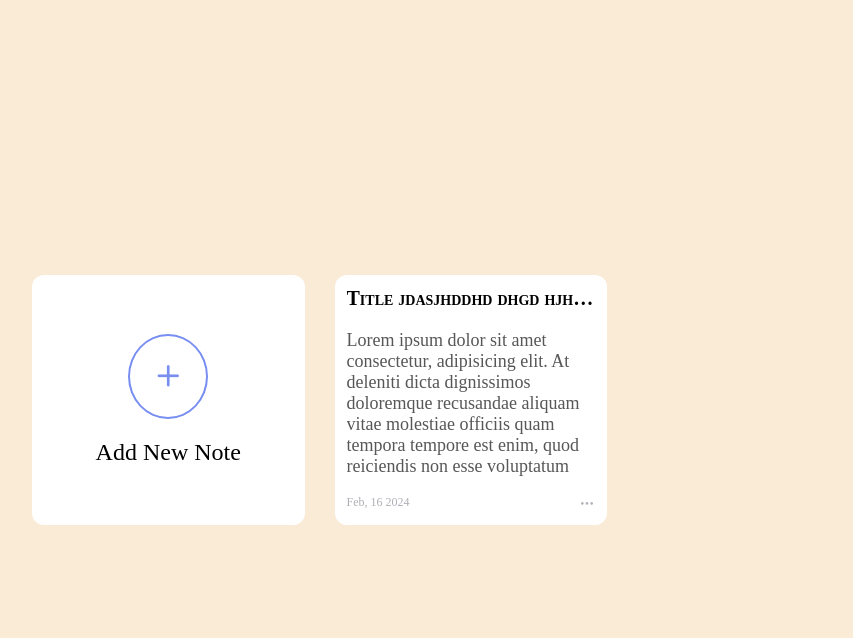
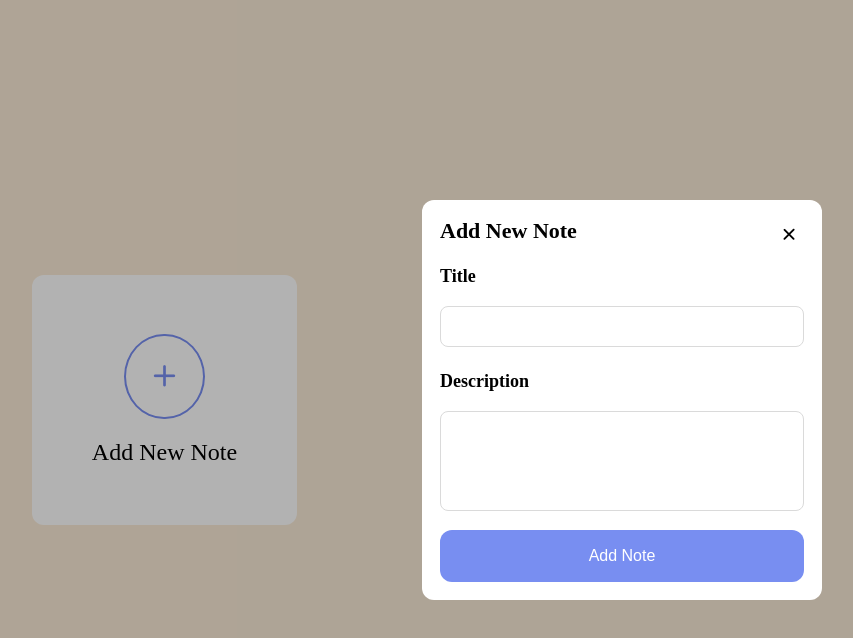
Before and after one commit to MK884/JsTutorials, a plain HTML site: page MakeNotes/index.html in a window 1280 px wide. Both pictures are taken after a click on the item "Add New Note". Shown: the whole page, without its empty margins (18-871 px from the left). Drawn offline with nearby package versions, Linux system fonts and the light colour scheme.

Commit message:
Sticky Notes

```diff
--- a/MakeNotes/index.html
+++ b/MakeNotes/index.html
@@ -1,13 +1,32 @@
 <!DOCTYPE html>
 <html lang="en">
   <head>
-    <meta charset="UTF-8">
-    <meta name="viewport" content="width=device-width, initial-scale=1.0">
+    <meta charset="UTF-8" />
+    <meta name="viewport" content="width=device-width, initial-scale=1.0" />
     <title>Make Your Sticky Notes</title>
-    <link rel="stylesheet" href="style.css">
+    <link rel="stylesheet" href="style.css" />
     <link rel="stylesheet" href="https://unicons.iconscout.com/release/v4.0.0/css/line.css">
   </head>
   <body>
+    <div class="popup-box">
+      <div class="popup">
+        <header>
+          <h4>Add New Note</h4>
+          <i class="uil uil-times"></i>
+        </header>
+        <ul class="content">
+          <li class="title">
+            <p>Title</p>
+            <input type="text" />
+          </li>
+          <li class="desc">
+            <p>Description</p>
+            <textarea name="" id=""></textarea>
+          </li>
+        </ul>
+        <button>Add Note</button>
+      </div>
+    </div>
     <div class="wrapper">
       <li class="add box">
         <div class="icon">
@@ -15,22 +34,6 @@
         </div>
         <p>Add New Note</p>
       </li>
-        <li class="note box">
-            <div class="details">
-                <h4 class="title">Title jdasjhddhd dhgd hjhdahdh hhdhhd </h4>
-                <div class="desc">
-                    <p>
-
-                        Lorem ipsum dolor sit amet consectetur, adipisicing elit. At deleniti dicta dignissimos doloremque recusandae aliquam vitae molestiae officiis quam tempora tempore est enim, quod reiciendis non esse voluptatum rerum saepe.
-                        Lorem ipsum dolor sit amet consectetur, adipisicing elit. At deleniti dicta dignissimos doloremque recusandae aliquam vitae molestiae officiis quam tempora tempore est enim, quod reiciendis non esse voluptatum rerum saepe.
-                    </p>
-                </div>
-            </div>
-            <div class="bottom">
-                <span>Feb, 16 2024</span>
-                <div class="setting"><i class="uil uil-ellipsis-h"></i></div>
-            </div>
-        </li>
     </div>
     <script src="script.js"></script>
   </body>
--- a/MakeNotes/script.js
+++ b/MakeNotes/script.js
@@ -0,0 +1,122 @@
+let allBoxes = document.querySelectorAll(".box"),
+  addBox = document.querySelector(".wrapper .add"),
+  popupBox = document.querySelector(".popup-box"),
+  titleTag = popupBox.querySelector("header h4"),
+  addBtn = popupBox.querySelector("button"),
+  descTag = popupBox.querySelector(".desc p"),
+  descTxt = popupBox.querySelector(".desc textarea"),
+  titleTxt = popupBox.querySelector(".title input"),
+  closeIcon = popupBox.querySelector(".popup header i");
+
+const notes = JSON.parse(localStorage.getItem("notes") || "[]");
+let isUpdate = false;
+let updateId;
+const months = [
+  "Jan,",
+  "Feb,",
+  "Mar,",
+  "Apr,",
+  "May,",
+  "Jun,",
+  "Jul,",
+  "Aug,",
+  "Sep,",
+  "Oct,",
+  "Nov,",
+  "Dec,",
+];
+
+const closePopup = () => {
+  isUpdate = false;
+  titleTxt.value = descTxt.value = "";
+  popupBox.classList.remove("show");
+};
+
+closeIcon.addEventListener("click", () => {
+  closePopup();
+});
+
+addBox.addEventListener("click", () => {
+  titleTag.innerText = "Add New Note";
+  addBtn.innerText = "Add Note";
+  popupBox.classList.toggle("show");
+});
+
+const showNotes = () => {
+  if (!notes) return;
+  document.querySelectorAll(".note").forEach((note) => note.remove());
+
+  notes.forEach((note, id) => {
+    let liTag = `<li class="note box">
+        <div class="details">
+          <h4 class="title">${note.title}</h4>
+          <div class="desc">
+            <p>${note.desc}
+            </p>
+          </div>
+        </div>
+        <div class="bottom">
+          <span>${note.date}</span>
+          <div class="setting">
+            <i onclick="showMenu(this)" class="uil uil-ellipsis-h"></i>
+            <ul class="menu">
+              <li onclick="editNote(${id})"><i class="uil uil-pen"></i>Edit</li>
+              <li onclick="deleteNote(${id})"><i class="uil uil-trash"></i>Delete</li>
+            </ul>
+          </div>
+        </div>
+      </li>`;
+    addBox.insertAdjacentHTML("afterend", liTag);
+  });
+};
+
+const deleteNote = (id) => {
+  let confirmDel = confirm("Are you sure you want to delete?");
+  if (!confirmDel) return;
+  notes.splice(id, 1);
+  localStorage.setItem("notes", JSON.stringify(notes));
+  showNotes();
+};
+
+const showMenu = (elem) => {
+  elem.parentElement.classList.add("show");
+  document.addEventListener("click", (e) => {
+    if (e.target.tagName != "I" || e.target != elem) {
+      elem.parentElement.classList.remove("show");
+    }
+  });
+};
+
+const editNote = (id) => {
+  updateId = id;
+  isUpdate = true;
+  addBox.click();
+  titleTxt.value = notes[id].title;
+  descTxt.value = notes[id].desc;
+  titleTag.innerText = "Update Note";
+  addBtn.innerText = "Update";
+};
+addBtn.addEventListener("click", () => {
+  let title = titleTxt.value.trim(),
+    desc = descTxt.value.trim();
+  console.log(title, desc);
+  if (title || desc) {
+    let date = new Date(),
+      month = months[date.getMonth()],
+      day = date.getDate(),
+      year = date.getFullYear();
+
+    let noteInfo = { title, desc, date: `${month} ${day} ${year}` };
+
+    if (!isUpdate) {
+      notes.push(noteInfo);
+    } else {
+      isUpdate = false;
+      notes[updateId] = noteInfo;
+    }
+    localStorage.setItem("notes", JSON.stringify(notes));
+    showNotes();
+    closePopup();
+  }
+});
+showNotes();
--- a/MakeNotes/style.css
+++ b/MakeNotes/style.css
@@ -1,27 +1,31 @@
-*{
+* {
   padding: 0%;
   margin: 0%;
   box-sizing: border-box;
   outline: none;
   user-select: none;
 }
-body{
+body {
   height: 100vh;
   display: flex;
   justify-content: center;
   align-items: center;
   background-color: antiquewhite;
 }
-.wrapper{
+::-webkit-scrollbar {
+  width: 0;
+}
+.wrapper {
+    width: 100%;
     margin: 50px;
     display: grid;
-    gap: 30px;
-    grid-template-columns: repeat(auto-fill, minmax(265px,1fr));
+    gap: 25px;
+    grid-template-columns: repeat(auto-fill, 265px);
 }
-.wrapper li{
+.wrapper li {
   list-style: none;
 }
-.box{
+.box {
   height: 250px;
   background-color: #fff;
   border-radius: 12px;
@@ -32,49 +36,49 @@ body{
   padding: 12px;
   overflow: hidden;
 }
-.add{
+.add {
   display: flex;
   align-items: center;
   justify-content: center;
   flex-direction: column;
+  cursor: pointer;
   gap: 20px;
 }
-.box:hover{
+.box:hover {
   filter: brightness(96%);
 }
-.icon{
+.icon {
   font-size: 32px;
   border: 2px solid #788ef1;
   padding: 22px;
   color: #788ef1;
   border-radius: 50%;
 }
-.box:active{
+.box:active {
   transform: scale(0.9);
 }
-.add p{
+.add p {
   font-size: 24px;
   font-weight: 540;
 }
-.note{
+.note {
   display: flex;
   align-items: center;
   flex-direction: column;
   justify-content: space-between;
 }
-.details{
+.details {
   width: 100%;
 }
-.details .desc{
+.details .desc {
   max-height: 150px;
   overflow: hidden;
 }
-.details .desc p{
+.details .desc p {
   white-space: wrap;
   text-overflow: ellipsis;
   color: #575757;
   font-size: 18px;
-
 }
 .details .title {
   white-space: nowrap;
@@ -84,12 +88,131 @@ body{
   text-overflow: ellipsis;
   margin-bottom: 20px;
 }
-.bottom{
+.bottom {
   width: 100%;
   display: flex;
   justify-content: space-between;
   color: rgba(135, 136, 145, 0.667);
 }
-.bottom span{
-    font-size:12px ;
+.bottom span {
+  font-size: 12px;
 }
+.bottom .setting {
+  position: relative;
+}
+.note .menu {
+  z-index: 1;
+  bottom: 0;
+  right: -5px;
+  padding: 5px 0;
+  background: #fff;
+  position: absolute;
+  border-radius: 4px;
+  box-shadow: 0 0 6px rgba(0, 0, 0, 0.15);
+  transform: scale(0);
+  transform-origin: bottom-right;
+  transition: all 0.2s ease;
+}
+.note .setting.show .menu{
+  transform: scale(1);
+}
+.note .menu li {
+  height: 25px;
+  display: flex;
+  justify-content: flex-start;
+  gap: 5px;
+  padding: 6px 12px;
+}
+.note .menu li:hover {
+  background-color: #e2d9d94f;
+}
+.popup-box {
+  position: fixed;
+  height: 100%;
+  width: 100%;
+  z-index: 2;
+  background-color: rgb(0, 0, 0, 0.3);
+}
+.popup-box.show,
+.popup-box.show .popup {
+  opacity: 1;
+  pointer-events: auto;
+}
+.popup-box,
+.popup-box .popup {
+  display: flex;
+  align-items: center;
+  justify-content: center;
+  opacity: 0;
+  transition: all 0.25s ease;
+  pointer-events: none;
+}
+.popup-box .popup {
+  z-index: 3;
+  background-color: #fff;
+  height: 400px;
+  width: 400px;
+  border-radius: 12px;
+  padding: 18px;
+  flex-direction: column;
+  justify-content: space-between;
+}
+.popup header {
+  width: 100%;
+  display: flex;
+  justify-content: space-between;
+  font-size: 22px;
+}
+.popup header i {
+  padding: 4px;
+  border-radius: 50%;
+  cursor: pointer;
+}
+.popup header i:hover {
+  background-color: #dadada;
+}
+.popup-box button {
+  border: none;
+  width: 100%;
+  border-radius: 12px;
+  padding: 17px 14px;
+  font-size: 16px;
+  background-color: #788ef1;
+  color: #fff;
+  transition: transform 0.2s ease;
+  cursor: pointer;
+}
+button:active {
+  transform: scale(0.9);
+}
+.popup .content {
+  display: flex;
+  align-items: start;
+  flex-direction: column;
+  list-style: none;
+  width: 100%;
+  gap: 1.5rem;
+  height: 250px;
+}
+.content p {
+  font-size: 18px;
+  font-weight: 550;
+}
+.content li {
+  width: 100%;
+  display: flex;
+  flex-direction: column;
+  gap: 19px;
+}
+.popup .content .desc textarea,
+.popup .content .title input {
+  border: none;
+  border: 1px solid #dadada;
+  padding: 12px;
+  border-radius: 8px;
+}
+.popup .content .desc textarea {
+  height: 100px;
+  padding: 8px;
+  resize: none;
+}
```
Lines whose indentation alone changed are shown as unchanged.
